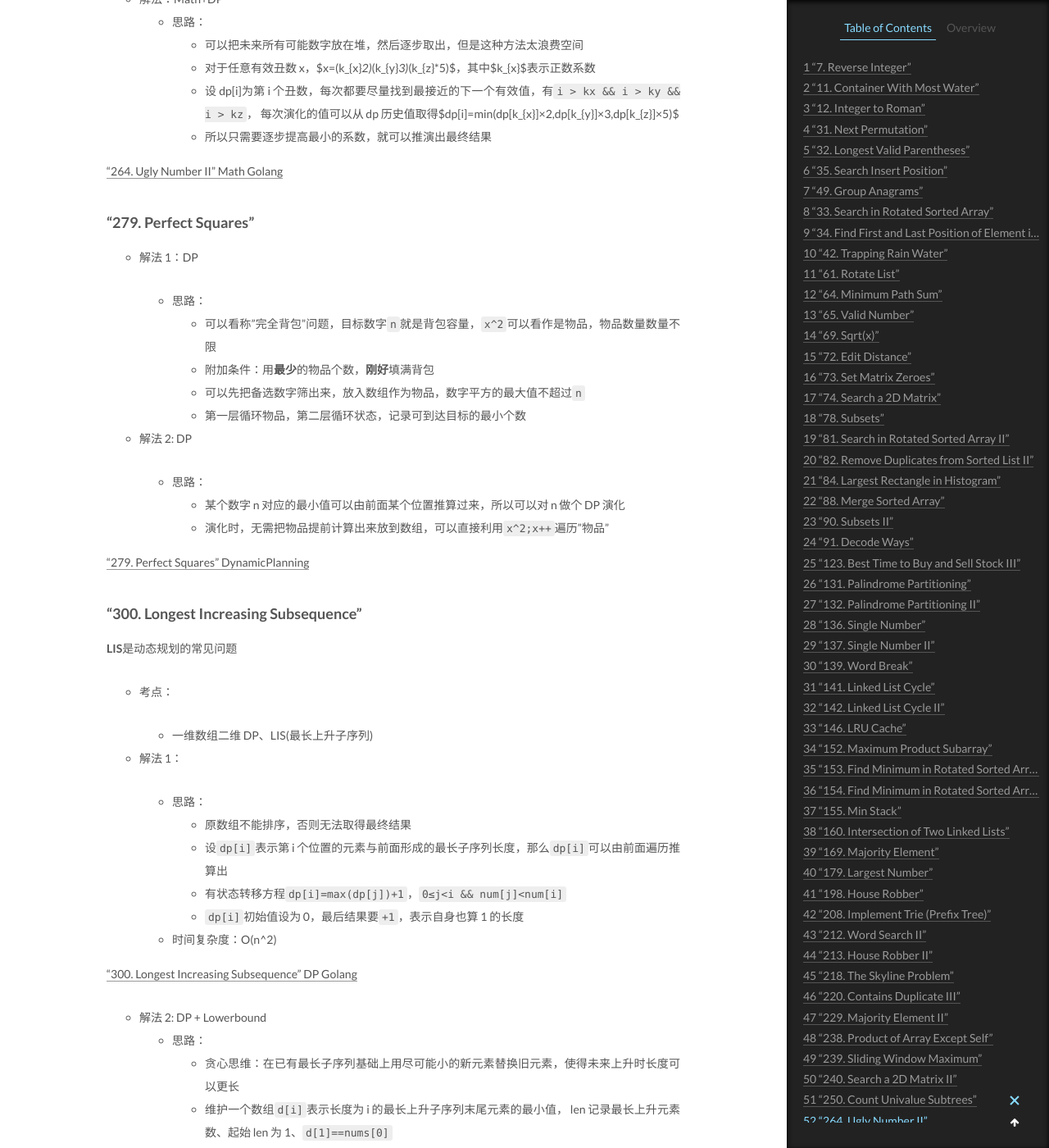
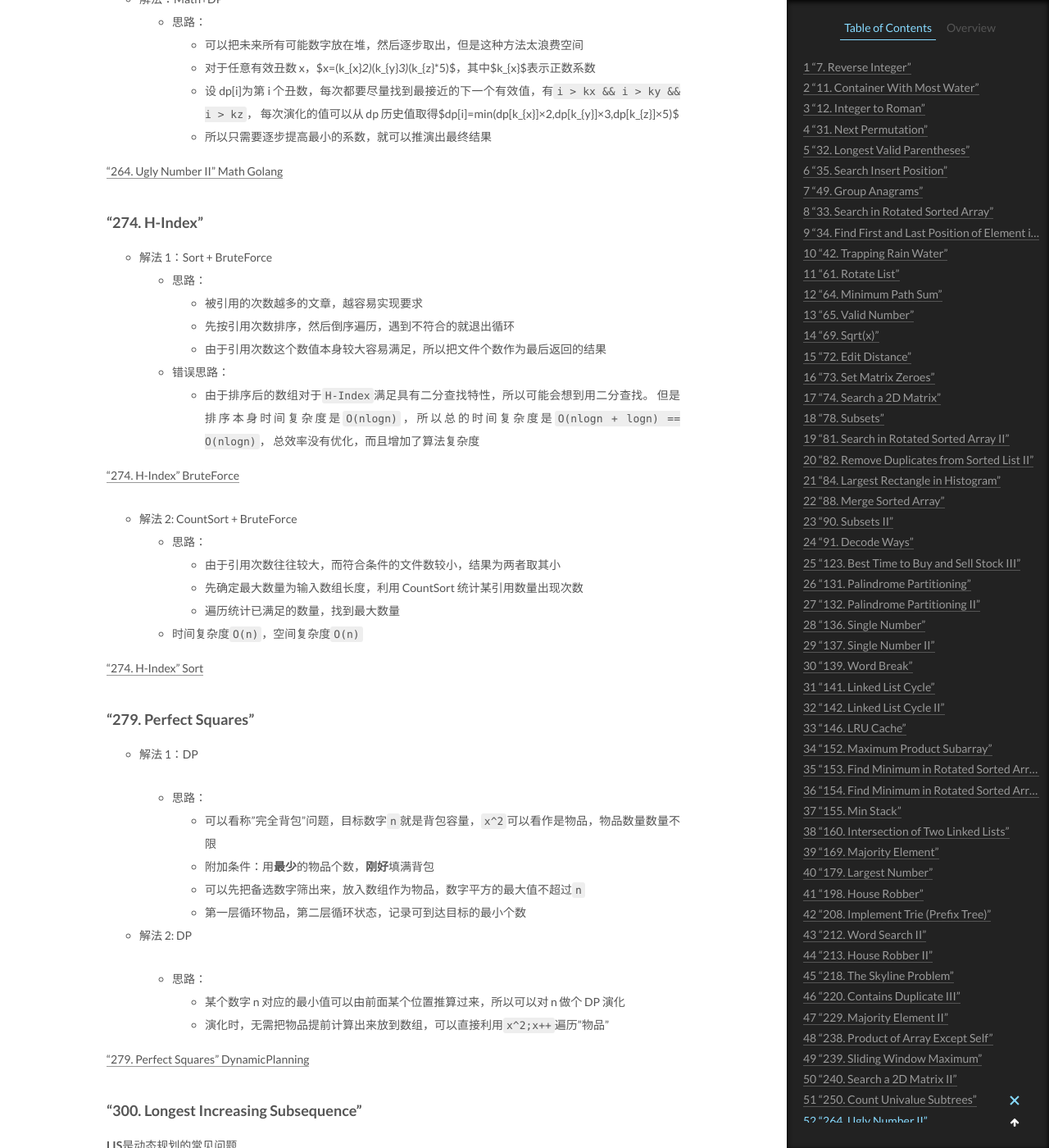
Before and after one commit to CodeHunter2006/CodeHunter2006.github.io, a Jekyll site: the page built from _posts/2020-12-27-LeetCode_Question_Category.md, in a window 1280 px wide and 1400 px high, scrolled down 15781 px. Shown: the whole window at 82% size. Built offline with Jekyll 4.4.1, drawn with Linux system fonts in a browser that asks for light colours; formulas are drawn with MathJax 3; some of the changed text lies outside the part shown.

Commit message:
[chore]: add contents.

```diff
--- a/_posts/2020-12-27-LeetCode_Question_Category.md
+++ b/_posts/2020-12-27-LeetCode_Question_Category.md
@@ -576,6 +576,29 @@ tags: Algorithm Leetcode
     - 所以只需要逐步提高最小的系数，就可以推演出最终结果
 
 ["264. Ugly Number II" Math Golang]()
+
+### "274. H-Index"
+
+- 解法 1：Sort + BruteForce
+  - 思路：
+    - 被引用的次数越多的文章，越容易实现要求
+    - 先按引用次数排序，然后倒序遍历，遇到不符合的就退出循环
+    - 由于引用次数这个数值本身较大容易满足，所以把文件个数作为最后返回的结果
+  - 错误思路：
+    - 由于排序后的数组对于`H-Index`满足具有二分查找特性，所以可能会想到用二分查找。
+      但是排序本身时间复杂度是`O(nlogn)`，所以总的时间复杂度是`O(nlogn + logn) == O(nlogn)`，
+      总效率没有优化，而且增加了算法复杂度
+
+["274. H-Index" BruteForce]()
+
+- 解法 2: CountSort + BruteForce
+  - 思路：
+    - 由于引用次数往往较大，而符合条件的文件数较小，结果为两者取其小
+    - 先确定最大数量为输入数组长度，利用 CountSort 统计某引用数量出现次数
+    - 遍历统计已满足的数量，找到最大数量
+  - 时间复杂度`O(n)`，空间复杂度`O(n)`
+
+["274. H-Index" Sort]()
 
 ### "279. Perfect Squares"
 
@@ -1345,6 +1368,10 @@ tags: Algorithm Leetcode
 
 ["974. Subarray Sums Divisible by K" HashTable Golang]()
 
+### "981. Time Based Key-Value Store"
+
+- 解法：HashMap + BinarySearch
+
 ### "986. Interval List Intersections"
 
 - 解法 1: LineSweep
```
Also changed, not shown: _posts/2018-09-02-Linux_Shell_Command.md (+1 -0 lines), _posts/2020-12-20-Algorithm_Tips.md (+8 -4 lines), _posts/2020-12-27-Algorithm_BruteForce.md (+10 -0 lines), _posts/2021-05-02-Algorithm_Sort.md (+24 -0 lines).
